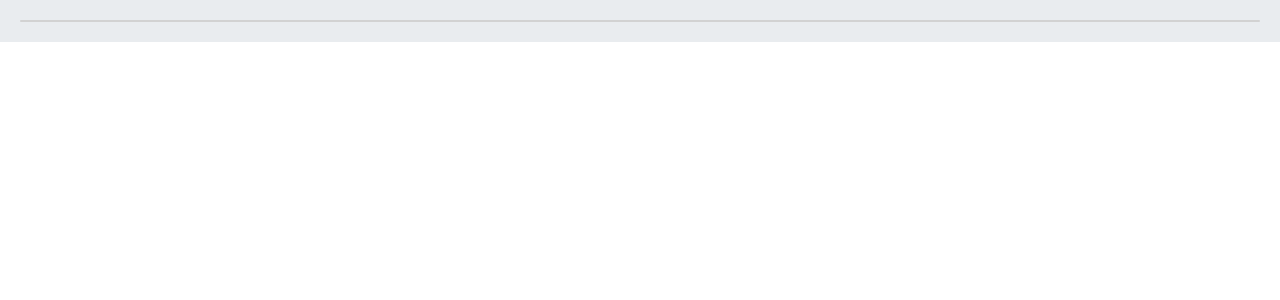
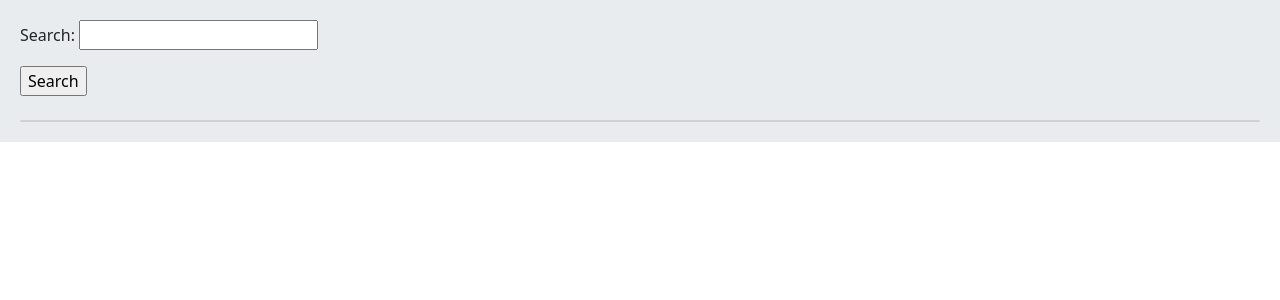
Before and after one commit to Ali-Samaaa/social_media, a Django app: page / in a window 1280 px wide. Shown: the part 56-356 px from the top of the page. Run offline with Django 5.2, Linux system fonts and the light colour scheme; data that the repository does not hold is empty.

Commit message:
search bar in index page

```diff
--- a/home/forms.py
+++ b/home/forms.py
@@ -21,3 +21,7 @@
     class Meta:
         model = Comment
         fields = ('body', )
+
+
+class PostSearchForm(forms.Form):
+    search = forms.CharField()
--- a/home/templates/home/index.html
+++ b/home/templates/home/index.html
@@ -1,6 +1,12 @@
 {% extends 'base.html' %}
 
 {% block content %}
+
+    <form action="" method="get">
+        {{ form.as_p }}
+        <input type="submit" value="Search">
+    </form>
+    <br/>
     <div class="card">
         {% for post in posts %}
             <a class="card-body" href="{{ post.get_absolute_url }}">{{ post.body|truncatewords:8 }}</a>
--- a/home/views.py
+++ b/home/views.py
@@ -2,7 +2,7 @@
 from django.views import View
 from .models import Post, Comment, Vote
 from django.contrib import messages
-from .forms import PostCreateUpdateForm, CommentCreateForm, CommentReplyForm
+from .forms import PostCreateUpdateForm, CommentCreateForm, CommentReplyForm, PostSearchForm
 from django.contrib.auth.models import User
 from django.utils.text import slugify
 from django.contrib.auth.mixins import LoginRequiredMixin
@@ -11,9 +11,13 @@
 
 
 class HomeView(View):
+    form_class = PostSearchForm
+
     def get(self, request):
         posts = Post.objects.all()
-        return render(request, 'home/index.html', {'posts': posts})
+        if request.GET.get('search'):
+            posts = posts.filter(body__contains=request.GET['search'])
+        return render(request, 'home/index.html', {'posts': posts, 'form': self.form_class})
 
 
 class PostDetailView(View):
```
